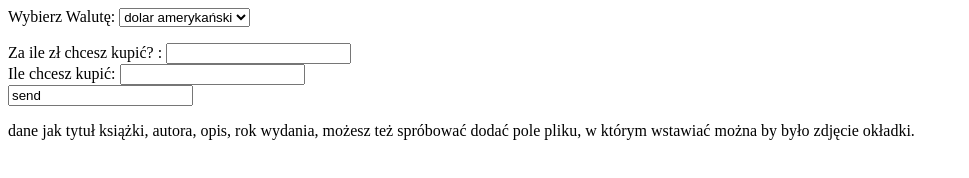
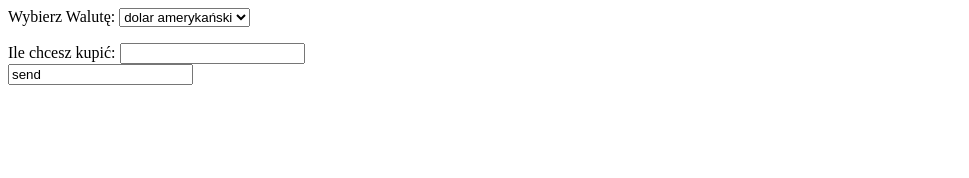
Before and after one commit to dkasyan/APIfun, a website: page templates/cc_form.html in a window 1280 px wide. Shown: the whole page, without its empty margins (0-969 px from the left). Drawn offline with Linux system fonts and the light colour scheme.

Commit message:
Eddit html

```diff
--- a/templates/cc_form.html
+++ b/templates/cc_form.html
@@ -22,13 +22,10 @@
           <option value="JPY">jen (Japonia)</option>
         </select>
         <p></p>
-        <label for="name">Za ile zł chcesz kupić? : </label>
-        <input type="text" id="tytul" name="tytul"><br>
         <label for="name">Ile chcesz kupić: </label>
         <input type="text" id="author" name="author"><br>
 
         <input type="Przelicz" value="send">
-        <p>dane jak tytuł książki, autora, opis, rok wydania, możesz też spróbować dodać pole pliku, w którym wstawiać można by było zdjęcie okładki.</p>
     </form>
 </body>
 </html>
```
